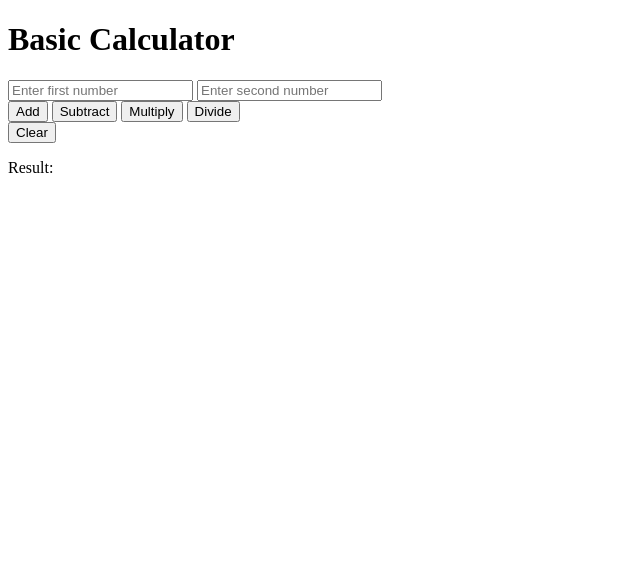
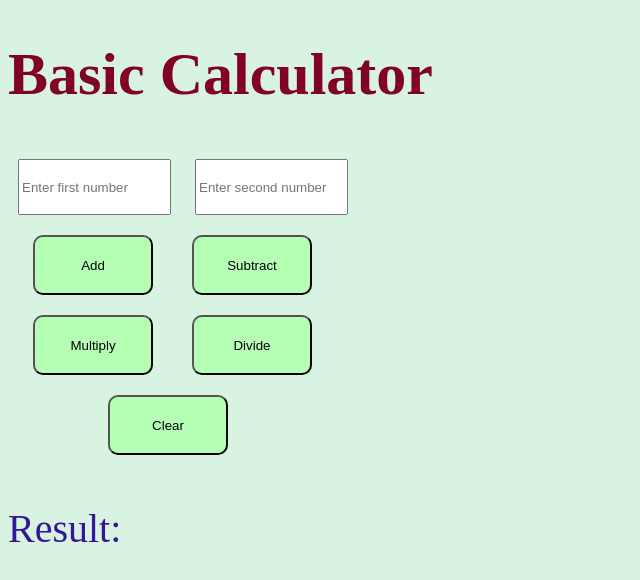
Before and after one commit to notnowJack/WebStackLabs, a plain HTML site: page basic-calculator/calculator.html in a window 1280 px wide. Shown: the whole page, without its empty margins (0-640 px from the left). Drawn offline with Linux system fonts and the light colour scheme.

Commit message:
added css

```diff
--- a/basic-calculator/calculator.html
+++ b/basic-calculator/calculator.html
@@ -4,7 +4,7 @@
     <head>
         <meta charset="UTF-8">
         <title>Basic Calculator</title>
-
+        <link rel="stylesheet" href="stylesheet.css">
     </head>
 
     <body>
@@ -17,6 +17,8 @@
         <div>
             <button id="add">Add</button>
             <button id="subtract">Subtract</button>
+        </div>
+        <div>
             <button id="multiply">Multiply</button>
             <button id="divide">Divide</button>
         </div>
--- /dev/null
+++ b/basic-calculator/stylesheet.css
@@ -0,0 +1,38 @@
+body {
+    background-color: #D9F3E2;
+}
+
+h1 {
+    color: #810222;
+    font-size:60px;
+}
+
+button {
+    background-color:#b5ffb5;
+    height: 60px;
+    width: 120px;
+    margin: 10px;
+    margin-left:25px;
+    border-radius: 10px;
+}
+
+input {
+    margin: 10px;
+    height: 50px;
+    width: 145px;
+
+}
+
+#clear {
+    margin-left: 100px;
+}
+
+p {
+    font-size:40px;
+    color:#331699;
+}
+
+li {
+    font-size:30px;
+    color:#705ac2;
+}
```
